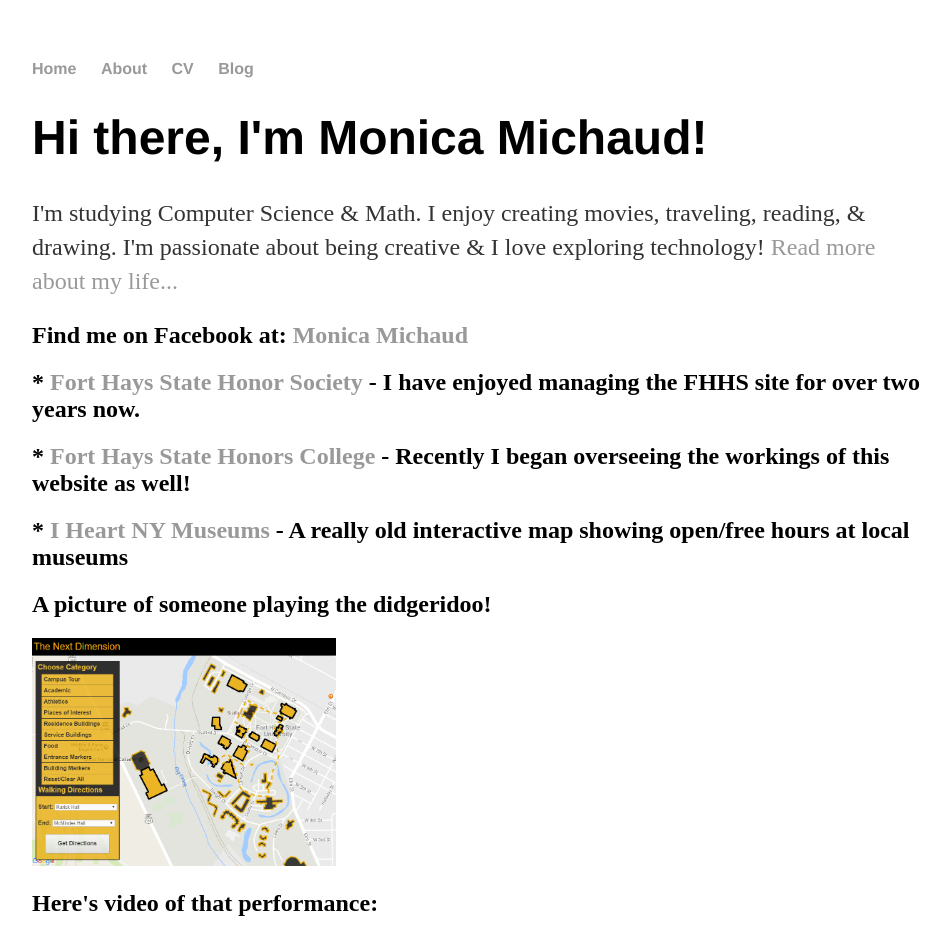
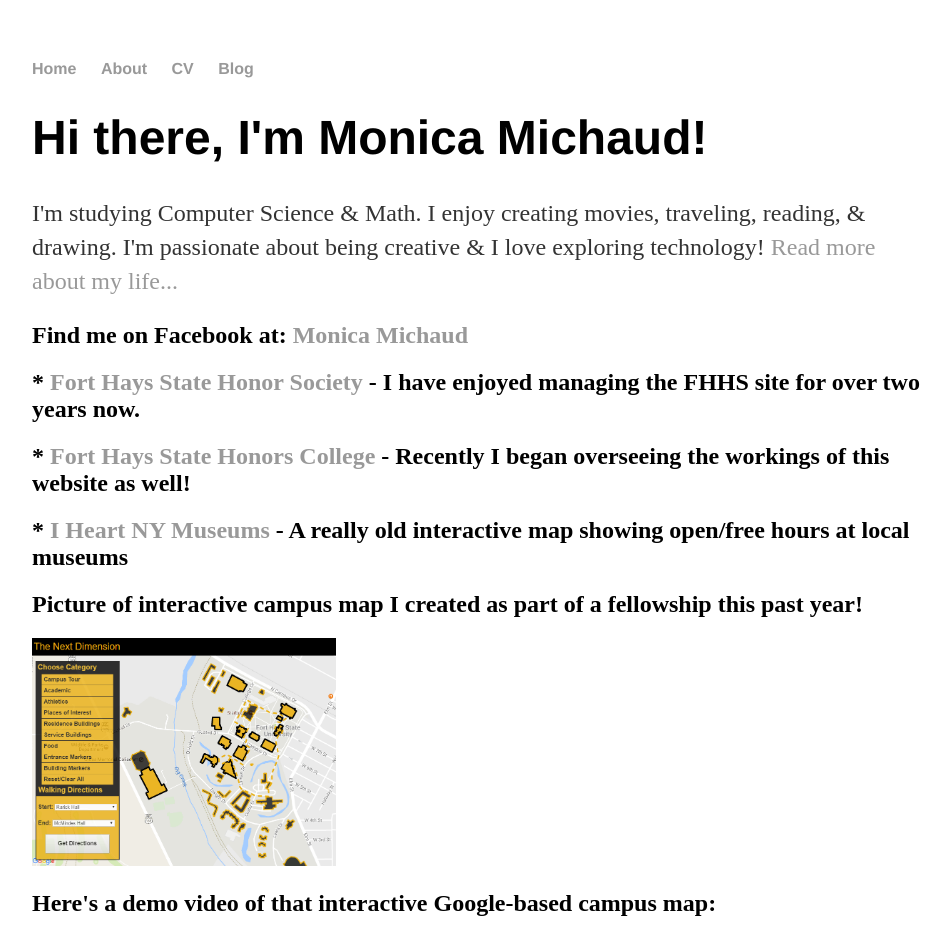
Before and after one commit to mrmichaud/mrmichaud.github.io, a Jekyll site: the page built from index.html, in a window 1280 px wide, cut to the strip 0-932 px from the top of the page. Shown: the whole strip, without its empty margins (160-1111 px from the left). Built offline with Jekyll 4.4.1, drawn with Linux system fonts in a browser that asks for light colours.

Commit message:
Update index.html

```diff
--- a/index.html
+++ b/index.html
@@ -13,10 +13,10 @@
 
     	<h2>* <a href="http://iheartnymuseums.com/">I Heart NY Museums</a> - A really old interactive map showing open/free hours at local museums</h2>
 
-    	<h2>A picture of someone playing the didgeridoo!</h2>
+    	<h2>Picture of interactive campus map I created as part of a fellowship this past year!</h2>
 	<img src="http://mrmichaud.github.io/TheNextDimension - 6th.png" alt="Campus Map" style="width:304px;height:228px;">
 
-    	<h2>Here's video of that performance:</h2>
+    	<h2>Here's a demo video of that interactive Google-based campus map:</h2>
 
     	<iframe width="640" height="360" src="//www.youtube.com/embed/dfCd2eQfueY?list=UUw7F4bJbtGwORQwMBxlGb6w" frameborder="0" allowfullscreen></iframe>
 
```
